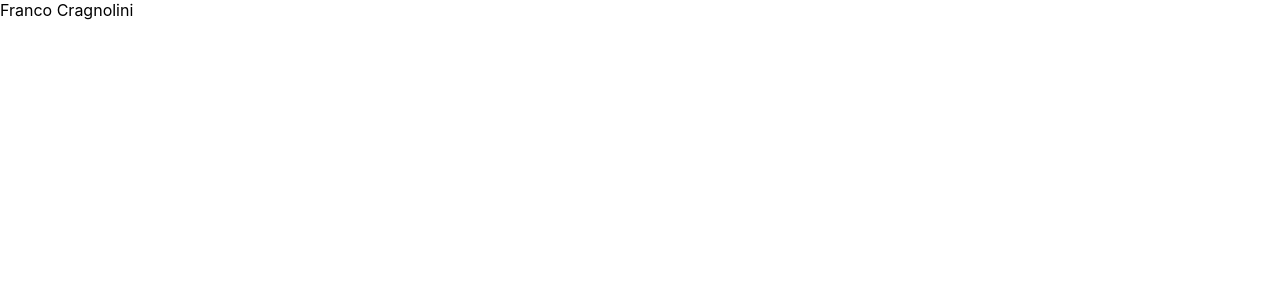
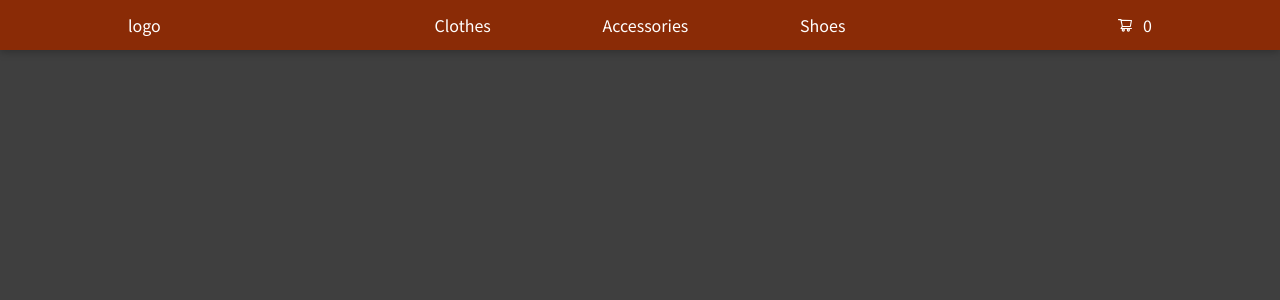
Before and after one commit to francocragnolini/coder_house, a React (Create React App) app: page / in a window 1280 px wide. Shown: the top 300 px of the page. Built offline with nearby package versions, Linux system fonts and the light colour scheme.

Commit message:
Navbar component created

```diff
--- a/package.json
+++ b/package.json
@@ -8,6 +8,7 @@
     "@testing-library/user-event": "^13.5.0",
     "react": "^17.0.2",
     "react-dom": "^17.0.2",
+    "react-icons": "^4.3.1",
     "react-scripts": "5.0.0",
     "sass": "^1.45.1",
     "web-vitals": "^2.1.2"
--- a/src/App.jsx
+++ b/src/App.jsx
@@ -1,7 +1,11 @@
-import "./App.scss";
+import NavBar from "./components/NavBar";
 
 function App() {
-  return <div className="App">Franco Cragnolini</div>;
+  return (
+    <>
+      <NavBar />
+    </>
+  );
 }
 
 export default App;
--- a/src/App.scss
+++ /dev/null
@@ -1,7 +0,0 @@
-*,
-*::after,
-*::before {
-  margin: 0;
-  padding: 0;
-  box-sizing: border-box;
-}
--- /dev/null
+++ b/src/components/NavBar.jsx
@@ -0,0 +1,24 @@
+import styles from "./NavBar.module.css";
+import { AiOutlineShoppingCart } from "react-icons/ai";
+
+const NavBar = () => {
+  return (
+    <nav className={styles.nav}>
+      <div className={styles.logo}>
+        <span>logo</span>
+        {/* <img src="" alt="" /> */}
+      </div>
+      <ul className={styles.list}>
+        <li>Clothes</li>
+        <li>Accessories</li>
+        <li>Shoes</li>
+      </ul>
+      <div className={styles.cart}>
+        <AiOutlineShoppingCart />
+        <span>0</span>
+      </div>
+    </nav>
+  );
+};
+
+export default NavBar;
--- /dev/null
+++ b/src/components/NavBar.module.css
@@ -0,0 +1,56 @@
+.nav {
+  position: fixed;
+  top: 0;
+  left: 0;
+  width: 100%;
+  height: 5rem;
+  background-color: #8a2b06;
+  display: flex;
+  justify-content: space-between;
+  align-items: center;
+  padding: 0 10%;
+  z-index: 10;
+  box-shadow: 0 2px 8px rgba(0, 0, 0, 0.25);
+}
+
+.logo,
+.cart,
+.list {
+  cursor: pointer;
+}
+
+.logo {
+  flex: 1;
+  display: flex;
+  align-items: center;
+  justify-content: flex-start;
+}
+
+.nav .list {
+  display: none;
+  list-style: none;
+}
+
+.list li {
+  margin: 0 1rem;
+  cursor: pointer;
+}
+.cart {
+  flex: 1;
+  display: flex;
+  align-items: center;
+  justify-content: flex-end;
+}
+
+.cart span {
+  margin-left: 1rem;
+  text-align: right;
+}
+
+@media screen and (min-width: 768px) {
+  .nav .list {
+    display: flex;
+    justify-content: space-evenly;
+    flex: 3;
+  }
+}
--- a/src/index.css
+++ b/src/index.css
@@ -1,13 +1,50 @@
-body {
-  margin: 0;
-  font-family: -apple-system, BlinkMacSystemFont, 'Segoe UI', 'Roboto', 'Oxygen',
-    'Ubuntu', 'Cantarell', 'Fira Sans', 'Droid Sans', 'Helvetica Neue',
-    sans-serif;
-  -webkit-font-smoothing: antialiased;
-  -moz-osx-font-smoothing: grayscale;
+@import url("https://fonts.googleapis.com/css2?family=Noto+Sans+JP:wght@400;700&display=swap");
+
+:root {
+  --primary: #3f3f3f;
+
+  --mainFont: "Noto Sans JP", sans-serif;
+  --secondary: #fff;
 }
 
-code {
-  font-family: source-code-pro, Menlo, Monaco, Consolas, 'Courier New',
-    monospace;
+*,
+*::after,
+*::before {
+  margin: 0;
+  padding: 0;
+  box-sizing: border-box;
 }
+
+html {
+  font-size: 62.5%;
+}
+
+/** Global styling **/
+body {
+  background-color: var(--primary);
+  color: var(--secondary);
+  font-size: 1.6rem; /* hack 1rem = 10px*/
+  font-family: var(--mainFont);
+  line-height: 1.5;
+}
+p {
+  font-size: 1.8rem;
+}
+a {
+  text-decoration: none;
+}
+
+h1,
+h2,
+h3 {
+  text-align: center;
+}
+h1 {
+  font-size: 4rem;
+}
+h2 {
+  font-size: 3.2rem;
+}
+h3 {
+  font-size: 2.4rem;
+}
```
Also changed, not shown: 1 other file (tests, documents, lock files or other folders).
